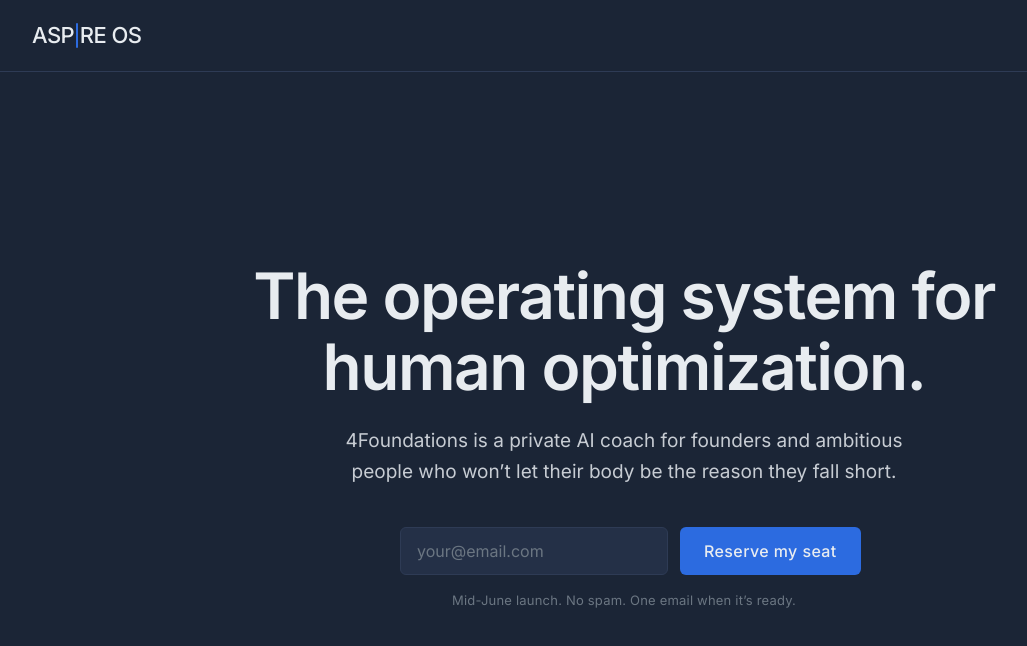
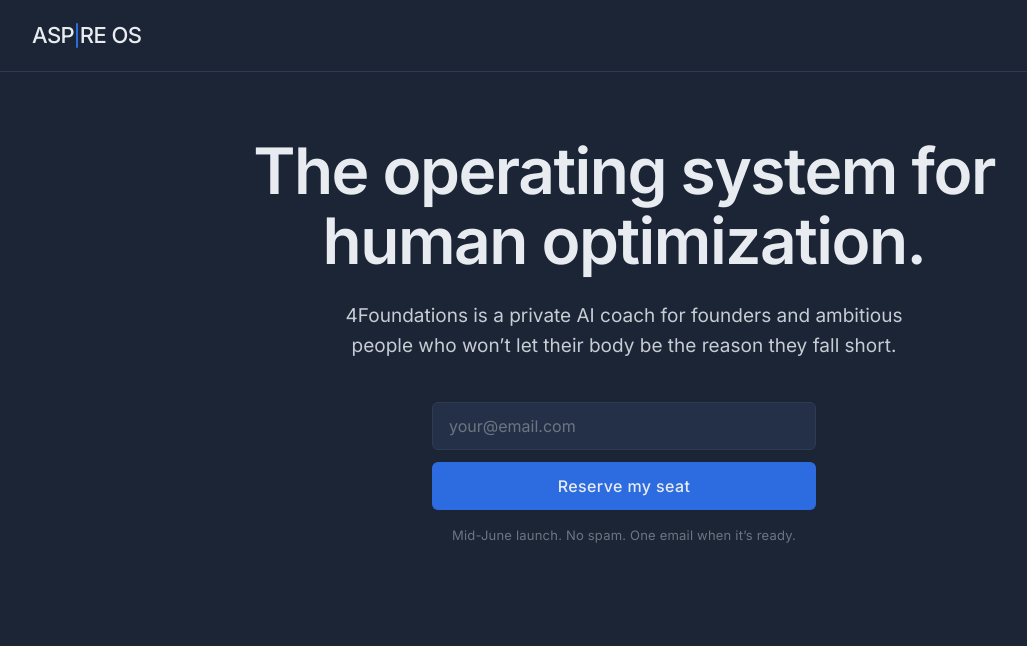
Before and after one commit to brikmann/aspire-os, a Next.js app in the folder aspire-os/: page / in a window 1280 px wide. Shown: the top 646 px of the page, without its empty margins (16-1043 px from the left). Built offline with nearby package versions, Linux system fonts and the light colour scheme.

Commit message:
Top-align hero, equal-width form, fade-up scroll animations

```diff
--- a/aspire-os/src/app/page.tsx
+++ b/aspire-os/src/app/page.tsx
@@ -1,4 +1,5 @@
 import EmailForm from "@/components/EmailForm";
+import FadeIn from "@/components/FadeIn";
 
 function WordMark() {
   return (
@@ -29,24 +30,30 @@
 
       <section
         id="waitlist"
-        className="flex-1 bg-midnight flex flex-col items-center justify-center px-6 py-32 text-center"
+        className="flex-1 bg-midnight flex flex-col items-center px-6 pt-16 pb-24 text-center"
       >
-        <h1 className="font-sans font-semibold text-[40px] md:text-[64px] leading-[1.10] tracking-[-1.5px] text-silver-bright max-w-3xl">
+        <FadeIn className="w-full max-w-3xl" delay={0}>
+          <h1 className="font-sans font-semibold text-[40px] md:text-[64px] leading-[1.10] tracking-[-1.5px] text-silver-bright">
             The operating system for human optimization.
           </h1>
+        </FadeIn>
 
-        <p className="mt-6 font-sans font-normal text-[17px] md:text-[19px] leading-[1.60] text-silver max-w-xl">
+        <FadeIn className="w-full max-w-xl" delay={0.1}>
+          <p className="mt-6 font-sans font-normal text-[17px] md:text-[19px] leading-[1.60] text-silver">
             4Foundations is a private AI coach for founders and ambitious people
             who won&rsquo;t let their body be the reason they fall short.
           </p>
+        </FadeIn>
 
-        <div className="mt-10 w-full max-w-md">
+        <FadeIn className="mt-10 w-full max-w-sm" delay={0.2}>
           <EmailForm />
-        </div>
+        </FadeIn>
 
+        <FadeIn delay={0.3}>
           <p className="mt-4 font-sans font-normal text-[13px] leading-[1.50] tracking-[0.2px] text-silver-dim">
             Mid-June launch. No spam. One email when it&rsquo;s ready.
           </p>
+        </FadeIn>
       </section>
     </>
   );
--- a/aspire-os/src/components/EmailForm.tsx
+++ b/aspire-os/src/components/EmailForm.tsx
@@ -1,6 +1,6 @@
 "use client";
 
-import { useState, FormEvent } from "react";
+import { useState } from "react";
 import { useRouter } from "next/navigation";
 
 export default function EmailForm() {
@@ -9,7 +9,7 @@
   const [loading, setLoading] = useState(false);
   const [error, setError] = useState<string | null>(null);
 
-  async function handleSubmit(e: FormEvent) {
+  async function handleSubmit(e: React.BaseSyntheticEvent) {
     e.preventDefault();
     setLoading(true);
     setError(null);
@@ -36,8 +36,7 @@
   }
 
   return (
-    <form onSubmit={handleSubmit} className="flex flex-col gap-2 w-full">
-      <div className="flex flex-col sm:flex-row gap-3">
+    <form onSubmit={handleSubmit} className="flex flex-col gap-3 w-full">
       <input
         type="email"
         value={email}
@@ -45,16 +44,15 @@
         required
         placeholder="your@email.com"
         disabled={loading}
-          className="flex-1 h-12 px-4 rounded-md bg-midnight-light border border-midnight-edge text-silver placeholder:text-silver-dim font-sans font-normal text-[16px] focus:outline-none focus:border-cobalt-soft transition-colors duration-150 disabled:opacity-60"
+        className="w-full h-12 px-4 rounded-md bg-midnight-light border border-midnight-edge text-silver placeholder:text-silver-dim font-sans font-normal text-[16px] focus:outline-none focus:border-cobalt-soft transition-colors duration-150 disabled:opacity-60"
       />
       <button
         type="submit"
         disabled={loading}
-          className="h-12 px-6 rounded-md bg-cobalt text-silver-bright font-sans font-medium text-[16px] tracking-[0.4px] hover:bg-cobalt-dark transition-colors duration-150 disabled:opacity-60 whitespace-nowrap cursor-pointer"
+        className="w-full h-12 px-6 rounded-md bg-cobalt text-silver-bright font-sans font-medium text-[16px] tracking-[0.4px] hover:bg-cobalt-dark transition-colors duration-150 disabled:opacity-60 whitespace-nowrap cursor-pointer"
       >
         {loading ? "Sending…" : "Reserve my seat"}
       </button>
-      </div>
       {error && (
         <p className="text-[13px] text-red-400 text-left">{error}</p>
       )}
--- /dev/null
+++ b/aspire-os/src/components/FadeIn.tsx
@@ -0,0 +1,46 @@
+"use client";
+
+import { useEffect, useRef, useState } from "react";
+
+export default function FadeIn({
+  children,
+  delay = 0,
+  className = "",
+}: {
+  children: React.ReactNode;
+  delay?: number;
+  className?: string;
+}) {
+  const ref = useRef<HTMLDivElement>(null);
+  const [visible, setVisible] = useState(false);
+
+  useEffect(() => {
+    const el = ref.current;
+    if (!el) return;
+    const observer = new IntersectionObserver(
+      ([entry]) => {
+        if (entry.isIntersecting) {
+          setVisible(true);
+          observer.disconnect();
+        }
+      },
+      { threshold: 0.1 }
+    );
+    observer.observe(el);
+    return () => observer.disconnect();
+  }, []);
+
+  return (
+    <div
+      ref={ref}
+      className={className}
+      style={{
+        opacity: visible ? 1 : 0,
+        transform: visible ? "translateY(0)" : "translateY(24px)",
+        transition: `opacity 0.6s ease-out ${delay}s, transform 0.6s ease-out ${delay}s`,
+      }}
+    >
+      {children}
+    </div>
+  );
+}
```
Lines whose indentation alone changed are shown as unchanged.
